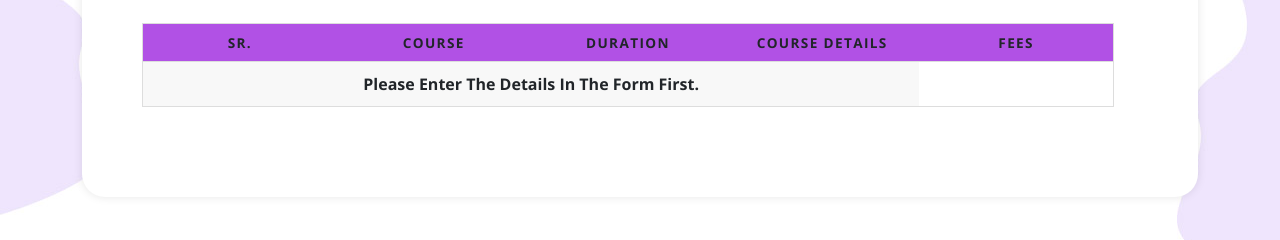
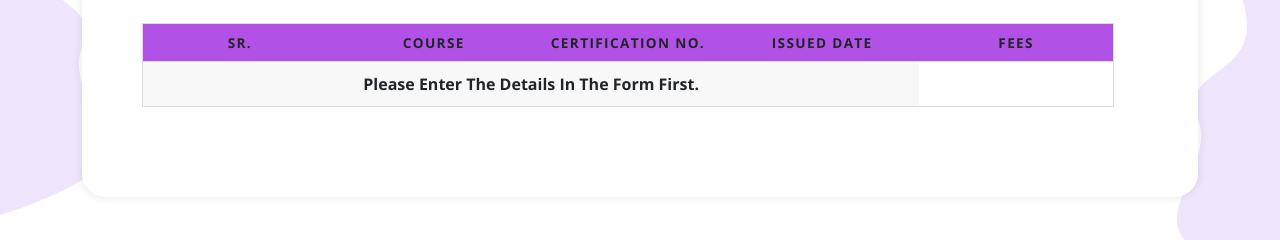
Before and after one commit to Ayushkhodankar/CertificateGeneration-PHP, a PHP site: page /results.php in a window 1280 px wide. Shown: the part 336-576 px from the top of the page. Run offline with PHP 8.4, Linux system fonts and the light colour scheme; data that the repository does not hold is empty.

Commit message:
initial commit

```diff
--- a/results.php
+++ b/results.php
@@ -232,8 +232,8 @@ if (isset($_GET['submit'])) {
                 <tr>
                     <th scope="col" bgcolor="#b151e5" >Sr.</th>
                     <th scope="col"bgcolor="#b151e5">Course</th>
-                    <th scope="col"bgcolor="#b151e5">Duration</th>
-                    <th scope="col" bgcolor="#b151e5">Course Details</th>
+                    <th scope="col"bgcolor="#b151e5">Certification No.</th>
+                    <th scope="col" bgcolor="#b151e5">Issued Date</th>
                     <th scope="col" bgcolor="#b151e5">Fees</th>
 
                 </tr>
```
